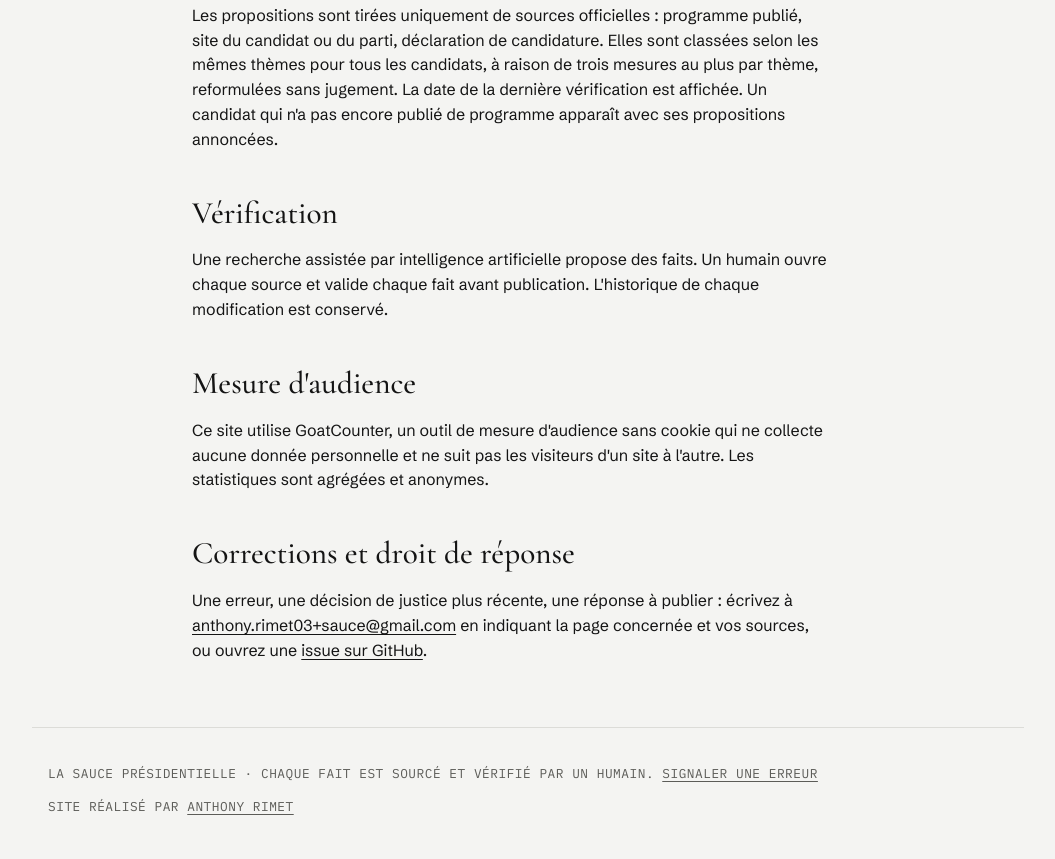
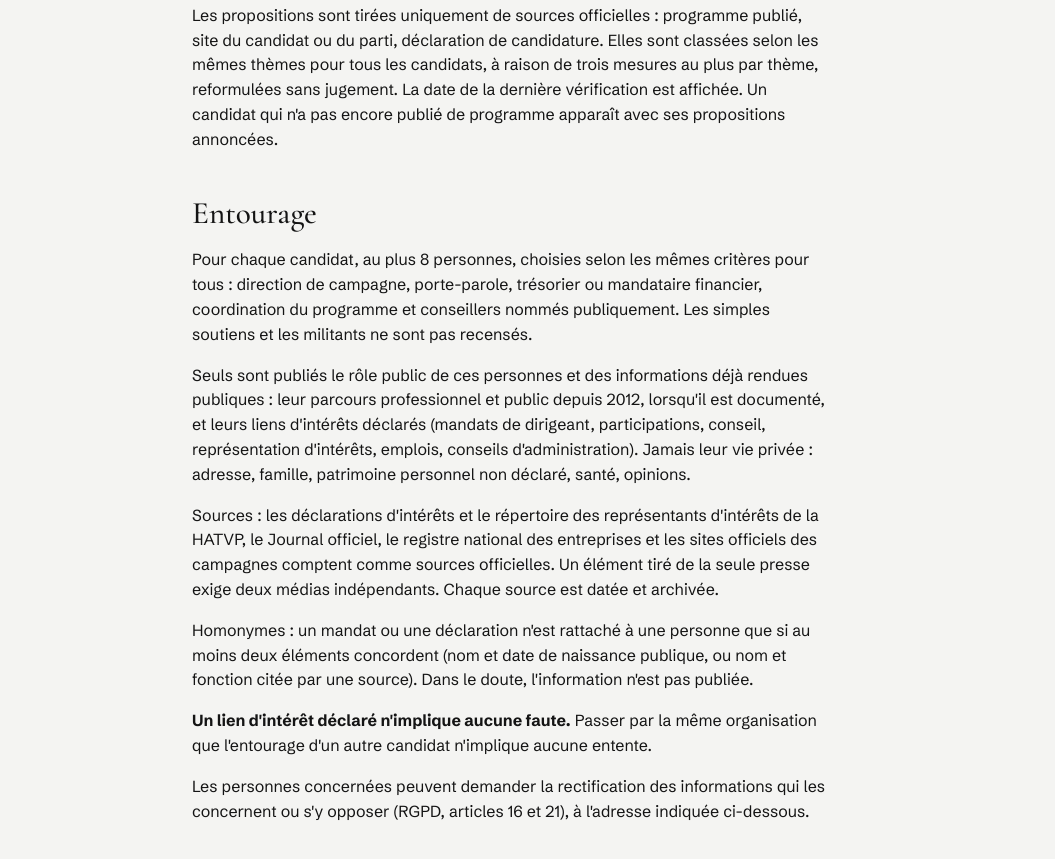
Before and after one commit to arimet/la-sauce-presidentielle, an Astro site: page /methodologie in a window 1280 px wide. Shown: the part 2061-2920 px from the top of the page, without its empty margins (112-1167 px from the left). Built offline with nearby package versions, Linux system fonts and the light colour scheme; Astro itself is replaced by a stand-in of ours.

Commit message:
Document the Entourage section: methodology, scope, homonyms, right to object

```diff
--- a/src/pages/methodologie.astro
+++ b/src/pages/methodologie.astro
@@ -2,6 +2,7 @@
 import Base from '../layouts/Base.astro';
 import { TYPE_LABELS, STATUS_LABELS } from '../lib/facts';
 import { CONTACT_EMAIL_OBFUSCATED } from '../site';
+import { MAX_TEAM } from '../lib/people';
 
 const TYPE_DEFINITIONS = {
   conviction: "Décision de justice prononçant une peine. Le statut précise si elle est définitive, frappée d'appel ou annulée.",
@@ -56,6 +57,14 @@ const STATUS_DEFINITIONS: Record<keyof typeof STATUS_LABELS, string> = {
   <h2>Programmes</h2>
   <p>Les propositions sont tirées uniquement de sources officielles : programme publié, site du candidat ou du parti, déclaration de candidature. Elles sont classées selon les mêmes thèmes pour tous les candidats, à raison de trois mesures au plus par thème, reformulées sans jugement. La date de la dernière vérification est affichée. Un candidat qui n'a pas encore publié de programme apparaît avec ses propositions annoncées.</p>
 
+  <h2 id="entourage">Entourage</h2>
+  <p>Pour chaque candidat, au plus {MAX_TEAM} personnes, choisies selon les mêmes critères pour tous : direction de campagne, porte-parole, trésorier ou mandataire financier, coordination du programme et conseillers nommés publiquement. Les simples soutiens et les militants ne sont pas recensés.</p>
+  <p>Seuls sont publiés le rôle public de ces personnes et des informations déjà rendues publiques : leur parcours professionnel et public depuis 2012, lorsqu'il est documenté, et leurs liens d'intérêts déclarés (mandats de dirigeant, participations, conseil, représentation d'intérêts, emplois, conseils d'administration). Jamais leur vie privée : adresse, famille, patrimoine personnel non déclaré, santé, opinions.</p>
+  <p>Sources : les déclarations d'intérêts et le répertoire des représentants d'intérêts de la HATVP, le Journal officiel, le registre national des entreprises et les sites officiels des campagnes comptent comme sources officielles. Un élément tiré de la seule presse exige deux médias indépendants. Chaque source est datée et archivée.</p>
+  <p>Homonymes : un mandat ou une déclaration n'est rattaché à une personne que si au moins deux éléments concordent (nom et date de naissance publique, ou nom et fonction citée par une source). Dans le doute, l'information n'est pas publiée.</p>
+  <p><strong>Un lien d'intérêt déclaré n'implique aucune faute.</strong> Passer par la même organisation que l'entourage d'un autre candidat n'implique aucune entente.</p>
+  <p>Les personnes concernées peuvent demander la rectification des informations qui les concernent ou s'y opposer (RGPD, articles 16 et 21), à l'adresse indiquée ci-dessous.</p>
+
   <h2>Vérification</h2>
   <p>Une recherche assistée par intelligence artificielle propose des faits. Un humain ouvre chaque source et valide chaque fait avant publication. L'historique de chaque modification est conservé.</p>
 
@@ -63,7 +72,7 @@ const STATUS_DEFINITIONS: Record<keyof typeof STATUS_LABELS, string> = {
   <p>Ce site utilise GoatCounter, un outil de mesure d'audience sans cookie qui ne collecte aucune donnée personnelle et ne suit pas les visiteurs d'un site à l'autre. Les statistiques sont agrégées et anonymes.</p>
 
   <h2>Corrections et droit de réponse</h2>
-  <p>Une erreur, une décision de justice plus récente, une réponse à publier : écrivez à <a id="contact-link" data-enc={CONTACT_EMAIL_OBFUSCATED}>l’adresse de contact (activez JavaScript pour l’afficher)</a> en indiquant la page concernée et vos sources, ou ouvrez une <a href="https://github.com/arimet/la-sauce-presidentielle/issues">issue sur GitHub</a>.</p>
+  <p>Une erreur, une décision de justice plus récente, une réponse à publier, une demande de rectification ou d'opposition : écrivez à <a id="contact-link" data-enc={CONTACT_EMAIL_OBFUSCATED}>l’adresse de contact (activez JavaScript pour l’afficher)</a> en indiquant la page concernée et vos sources, ou ouvrez une <a href="https://github.com/arimet/la-sauce-presidentielle/issues">issue sur GitHub</a>.</p>
   </article>
 </Base>
 <script is:inline>
```
Also changed, not shown: README.fr.md (+3 -1 lines), README.md.
